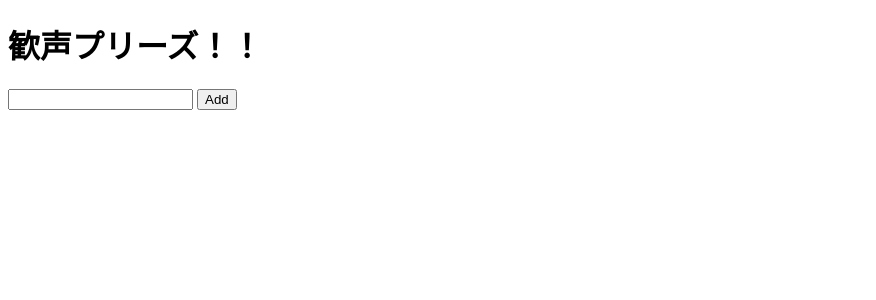
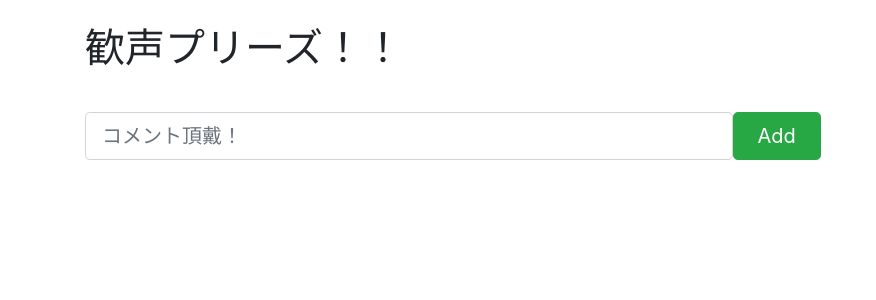
Before and after one commit to pigiipanku/sportsfes, a Django app: page /sportsfes/ in a window 1280 px wide. Shown: the top 300 px of the page, without its empty margins (0-876 px from the left). Run offline with Django 3.2, Linux system fonts and the light colour scheme; data that the repository does not hold is empty; some libraries are stand-ins or nearby versions.

Commit message:
template更新

```diff
--- a/templates/sportsfes.html
+++ b/templates/sportsfes.html
@@ -1,24 +1,30 @@
 <!DOCTYPE html>
-<html lang="en">
+<html lang="ja">
   <head>
     <meta charset="UTF-8">
     <title>B組応援メッセージ</title>
-    <h1>歓声プリーズ！！</h1>
+    <link rel="stylesheet" href="https://stackpath.bootstrapcdn.com/bootstrap/4.1.3/css/bootstrap.min.css" integrity="sha384-MCw98/SFnGE8fJT3GXwEOngsV7Zt27NXFoaoApmYm81iuXoPkFOJwJ8ERdknLPMO" crossorigin="anonymous">
+    <script src="https://code.jquery.com/jquery-3.3.1.slim.min.js" integrity="sha384-q8i/X+965DzO0rT7abK41JStQIAqVgRVzpbzo5smXKp4YfRvH+8abtTE1Pi6jizo" crossorigin="anonymous"></script>
+    <script src="https://cdnjs.cloudflare.com/ajax/libs/popper.js/1.14.3/umd/popper.min.js" integrity="sha384-ZMP7rVo3mIykV+2+9J3UJ46jBk0WLaUAdn689aCwoqbBJiSnjAK/l8WvCWPIPm49" crossorigin="anonymous"></script>
+    <script src="https://stackpath.bootstrapcdn.com/bootstrap/4.1.3/js/bootstrap.min.js" integrity="sha384-ChfqqxuZUCnJSK3+MXmPNIyE6ZbWh2IMqE241rYiqJxyMiZ6OW/JmZQ5stwEULTy" crossorigin="anonymous"></script>
   </head>
   <body>
-<ul>
+    <div class="container">
+      <h1 class="h1 my-4">歓声プリーズ！！</h1>
+      <ul class="list-group">
         {% for item in all_items %}
-       <li>{{ item.content }}
+        <li class="list-group-item">{{ item.content }}
           <!--<form action="/deleteSportsfes/{{item.id}}" style="display: inline;" method="post">{% csrf_token %}-->
           <!--<input type="submit" value="Delete"/>-->
           <!--</form>-->
         </li>
         {% endfor %}
       </ul>
+
+      <form action="/addSportsfes/" method="post" class="my-2 form-inline">{% csrf_token %}
+        <input type="text" class="form-control form-control-lg col-7 my-2" placeholder="コメント頂戴！" name="content" required>
+        <input type="submit" class="btn btn-success btn-lg px-4 my-2" value="Add"/>
+      </form>
+    </div>
   </body>
 </html>
-
-<form action="/addSportsfes/" method="post">{% csrf_token %}
-    <input type="text" name="content"/>
-    <input type="submit" value="Add"/>
-</form>
```
Also changed, not shown: templates/sportsfes_old.html (added, +24 -0 lines). Lines whose indentation alone changed are shown as unchanged.
